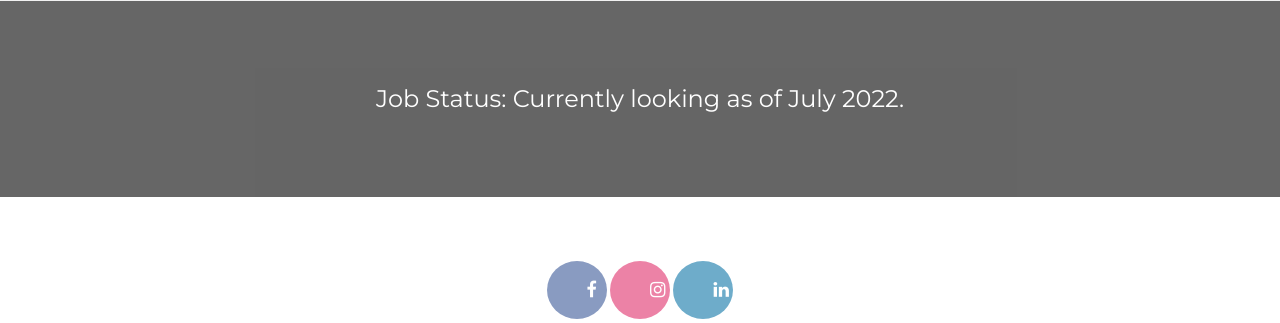
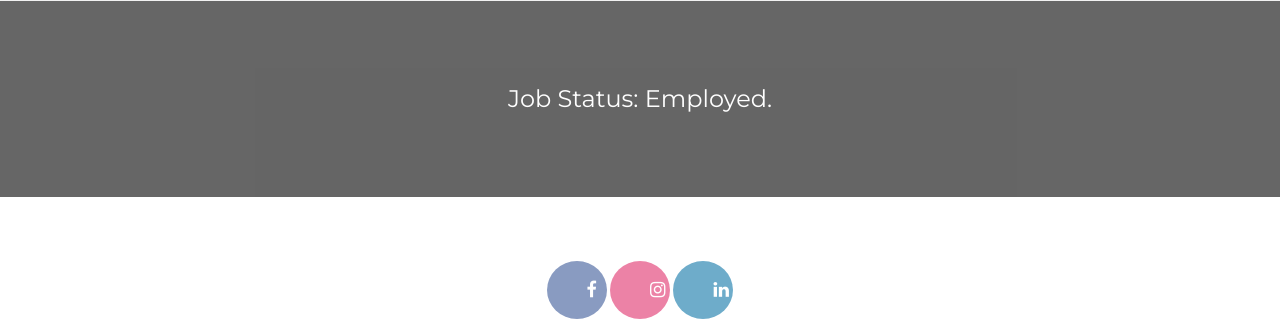
Before and after one commit to AustinWongParker/flaskwebsite, a Flask app: page / in a window 1280 px wide. Shown: the part 1965-2288 px from the top of the page. Run offline with Flask 2, Linux system fonts and the light colour scheme; some libraries are stand-ins or nearby versions.

Commit message:
update job status

```diff
--- a/templates/home.html
+++ b/templates/home.html
@@ -57,7 +57,7 @@
 <!-- Job Banner -->
 {% block job_banner %}
 <div class="w3-container w3-black w3-center w3-opacity w3-padding-64">
-    <h1 class="w3-margin w3-xlarge">Job Status: Currently looking as of July 2022.</h1>
+    <h1 class="w3-margin w3-xlarge">Job Status: Employed.</h1>
 </div>
 {% endblock %}
 
```
